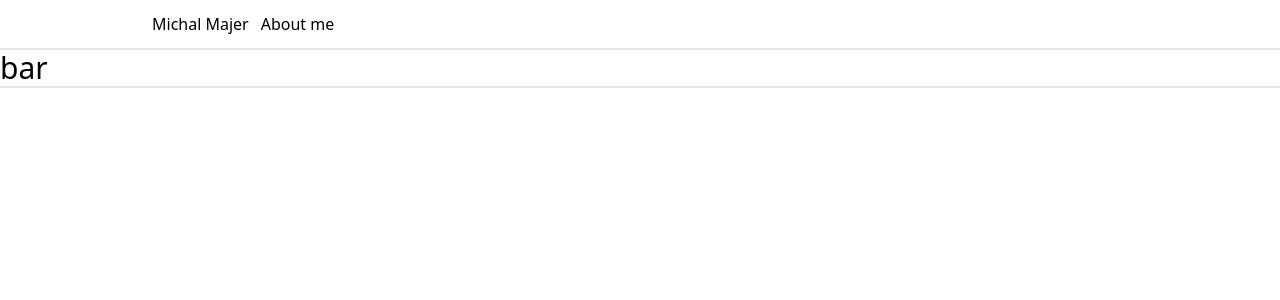
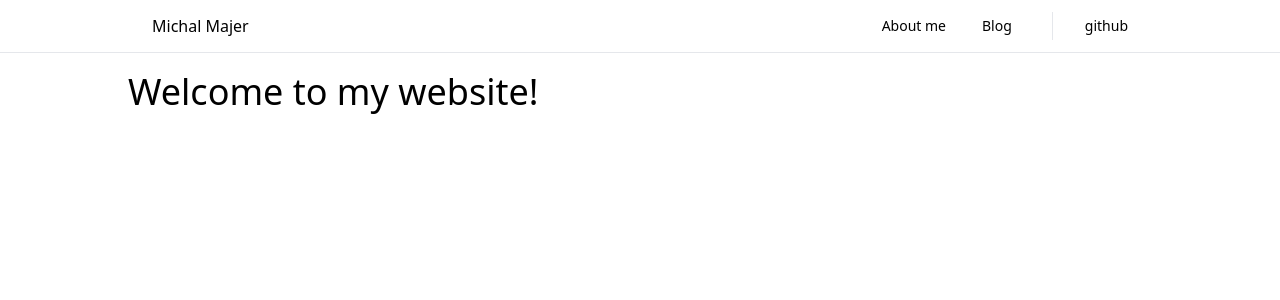
Before and after one commit to Sekky61/personal_website, a Next.js app: page / in a window 1280 px wide. Shown: the top 300 px of the page. Built offline with nearby package versions, Linux system fonts and the light colour scheme.

Commit message:
ActiveLink

```diff
--- /dev/null
+++ b/components/ActiveLink.tsx
@@ -0,0 +1,35 @@
+// src: https://frontend-digest.com/how-to-create-navlink-component-in-nextjs-586052e39ba7
+
+import React, { Children } from "react";
+import { useRouter } from "next/router";
+import Link, { LinkProps } from "next/link";
+
+// Argument for component creation, with added props
+type NavLinkProps = React.PropsWithChildren<LinkProps> & {
+    activeClassName?: string;
+};
+
+// NavLink must have single child (probably <a> tag; textNode does not count)
+const NavLink = ({
+    children,
+    activeClassName = "navlink-active",
+    ...props
+}: NavLinkProps) => {
+    const { asPath } = useRouter();
+    const child = Children.only(children) as React.ReactElement;
+    const childClassName = child.props.className || "";
+
+    const isActive = asPath === props.href || asPath === props.as;
+
+    const className = `${childClassName} ${isActive ? activeClassName : ""}`;
+
+    return (
+        <Link {...props}>
+            {React.cloneElement(child, {
+                className: className || null
+            })}
+        </Link>
+    );
+};
+
+export default NavLink
--- a/components/Header.tsx
+++ b/components/Header.tsx
@@ -1,19 +1,34 @@
 import Link from "next/link"
 import { NextPage } from "next/types"
+import ActiveLink from "./ActiveLink"
 
 const Header: NextPage = () => {
     return (
-        <div className="sticky top-0 w-full border-b-2 divide-slate-500">
+        <div className="sticky top-0 w-full border-b divide-slate-500">
             <div className="max-w-5xl mx-auto py-3 px-6">
                 <div className="flex gap-3 items-center">
                     <Link href="/">
-                        <a>
+                        <a className="mr-4">
                             <h2>Michal Majer</h2>
                         </a>
                     </Link>
-                    <Link href="/about">
-                        About me
-                    </Link>
+                    <div className="flex items-center ml-auto text-sm leading-7">
+                        <nav>
+                            <ul className="flex space-x-5">
+                                <li>
+                                    <ActiveLink href="/about">
+                                        <a className="navlink">About me</a>
+                                    </ActiveLink>
+                                </li>
+                                <li>
+                                    <ActiveLink href="/blog">
+                                        <a className="navlink">Blog</a>
+                                    </ActiveLink>
+                                </li>
+                            </ul>
+                        </nav>
+                        <div className="pl-8 ml-8 border-l">github</div>
+                    </div>
                 </div>
             </div>
         </div>
--- a/components/Layout.tsx
+++ b/components/Layout.tsx
@@ -5,9 +5,11 @@ import Header from "./Header"
 
 export default function Layout({ children }: any) {
     return (
-        <div className="sticky top-0 w-full border-b-2 divide-slate-500">
+        <>
             <Header></Header>
-            <main>{children}</main>
-        </div>
+            <div className="max-w-5xl mx-auto mt-4">
+                <main>{children}</main>
+            </div>
+        </>
     )
 }
--- a/pages/about.tsx
+++ b/pages/about.tsx
@@ -1,11 +1,11 @@
 import type { NextPage } from 'next'
-import Header from '../components/Header'
 
 const About: NextPage = () => {
     return (
-        <div>
-            <h1 className='text-3xl' >about</h1>
-        </div>
+        <>
+            <h1 className='heading-primary' >About me</h1>
+            <p>Lorem ipsum dolor sit amet consectetur adipisicing elit. Quidem, tempore commodi hic sit alias perspiciatis! Neque hic illo, dolorum maiores eos mollitia similique, cumque ea accusamus dolorem quisquam, excepturi voluptatum?</p>
+        </>
     )
 }
 
--- a/pages/index.tsx
+++ b/pages/index.tsx
@@ -6,9 +6,9 @@ import { NextPageWithLayout } from './_app'
 
 const Home: NextPage = () => {
   return (
-    <div>
-      <h1 className='text-3xl' > bar</h1>
-    </div>
+    <>
+      <h1 className='heading-primary' >Welcome to my website!</h1>
+    </>
   )
 }
 
--- a/styles/globals.css
+++ b/styles/globals.css
@@ -1,3 +1,4 @@
+/* This shows the order of css rules - rules from components layer will override base*/
 @tailwind base;
 @tailwind components;
 @tailwind utilities;
@@ -9,3 +10,24 @@
     --hue-sat-primary: 41deg 100%;
   }
 }
+
+/* Extra layer to make active links style take precedence over hover */
+@layer hover-priority {
+  .navlink:hover {
+    @apply bg-primary-200;
+  }
+}
+
+@layer components {
+  .heading-primary {
+    @apply font-medium leading-tight text-4xl mt-0 mb-2;
+  }
+
+  .navlink {
+    @apply p-2 rounded-full
+  }
+
+  .navlink-active {
+    @apply bg-primary-300
+  }
+}
```
